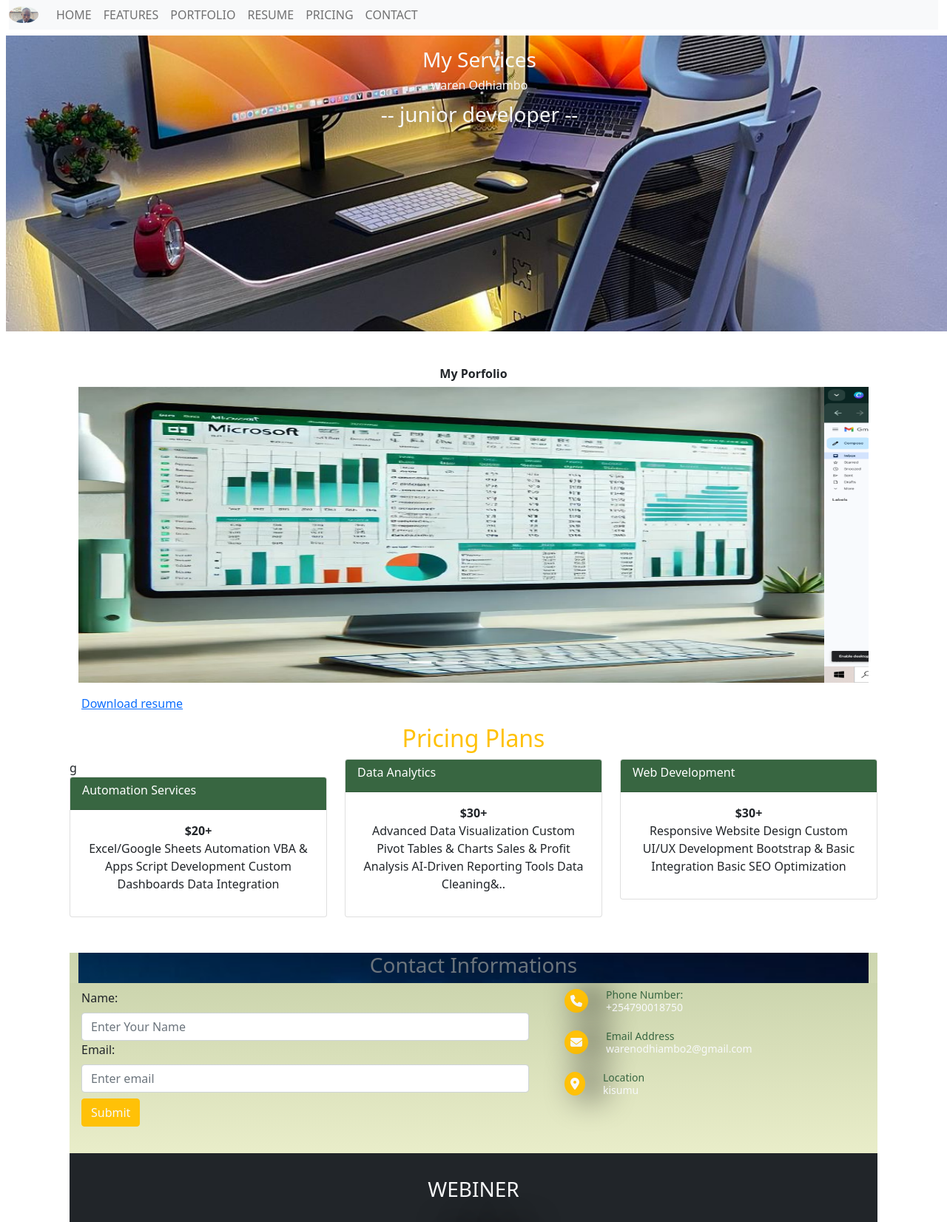
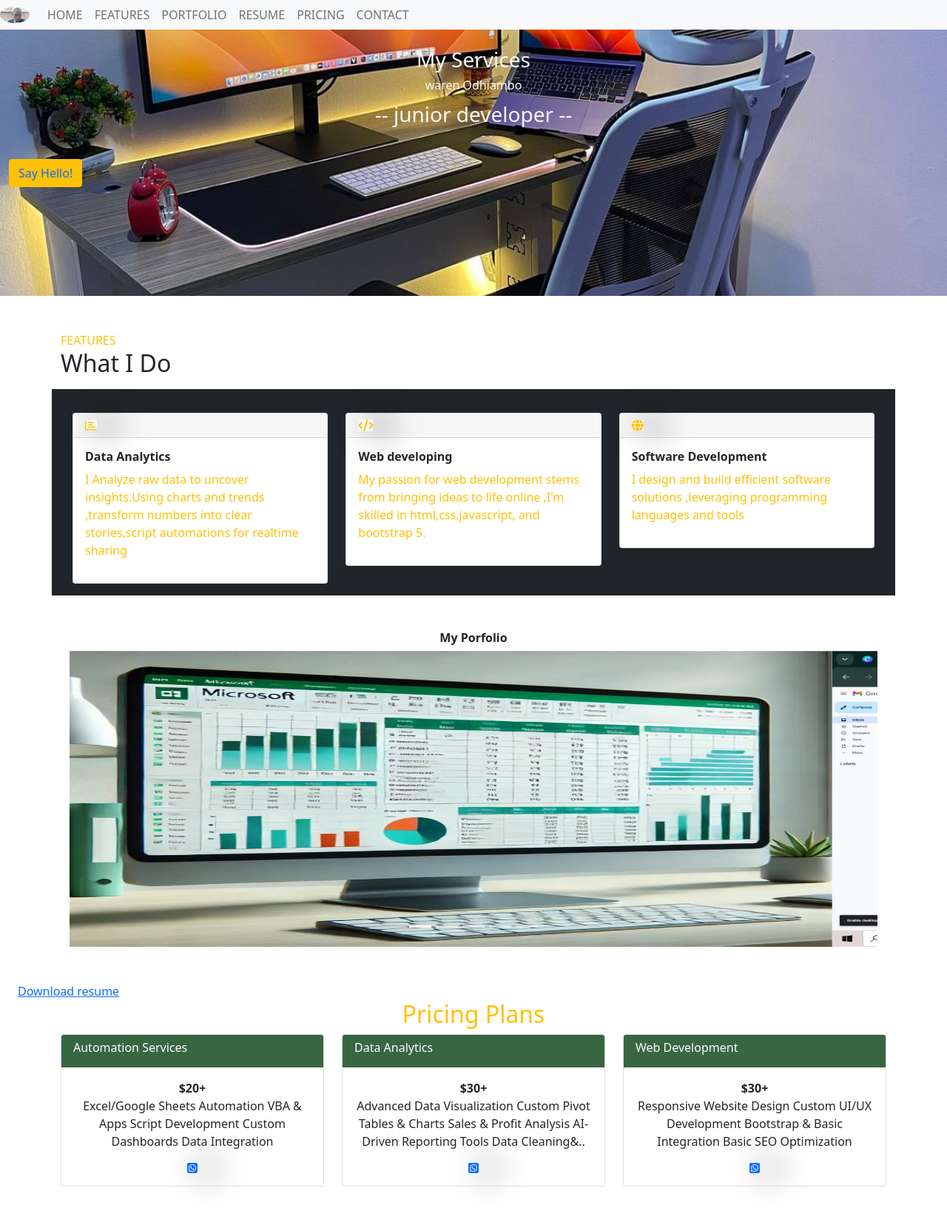
Before and after one commit to waren2/waren.portfolio, a plain HTML site: page index.html in a window 1280 px wide. Shown: the top 1652 px of the page at 74% size. Drawn offline with nearby package versions, Linux system fonts and the light colour scheme; some packages are replaced by stand-ins of ours; a script that the page names is missing; files whose address does not match are found by name.

Commit message:
new commit

```diff
--- a/assets/style.css
+++ b/assets/style.css
@@ -2,13 +2,26 @@
     box-sizing: border-box;
     padding: 0;
     margin: 0;
+}
+htmly,body{
+    scroll-behavior: smooth;
+}
+#nav-bar{
+    position: fixed;
+    top: 0;
+    width: 100%;
+    z-index: 1000;
+    padding: 0;
+
 }
 #home{
     background-image: url("/images/header/header\ image.jpg");
     background-position: center;
     background-size: cover;
     background-repeat: no-repeat;
-    height: 50vh !important;
+    min-height: 50vh;
+    width: 100%;
+    overflow-wrap: anywhere;
 }
 
 #contact{
@@ -78,3 +91,11 @@ div#card-header{
     background: #386641;
     color: #fff;
 }
+
+
+/* @media screen and (max-width: 617px){
+    #home{
+        width: 50%;
+    }
+
+} */
--- a/index.html
+++ b/index.html
@@ -41,16 +41,56 @@
 
         </nav>
     </section>
-    <section class="container-fluid pt-2 pb-2 m-2 text-light fs-3 pt-3 w-100" id="home">
+    <section class="container-fluid pt-2 pb-2 mb-5 text-light fs-3 pt-3 w-100" id="home">
+        <div class="mt-5">
         <h3 class="text-center justift-content-center">My <span>Services</span></h3>
         <h1 class="h6 text-center justift-content-center">waren Odhiambo</h1>
         <p class="text-center justift-content-center">-- <span> junior developer </span>--</p>
+        <div class="btn btn-warning mt-4 ">
+            <a class="text-decoration-none" href="https://wa.me/0762548428?text=Hi%2C%20I%27d%20like%20to%20know%20more" target="_blank">Say Hello!
+</a>
+        </div>
+
+        </div>
 
     </section>
+     <section class="container mb-5" id="features">
+        <span class="text-warning fs-6">FEATURES</span> <br>
+        <h2>What I Do</h2>
+        <div class="row mt-3 bg-dark text-warning  p-3">
+            <div class="col-sm-4 mt-3">
+                <div class="card">
+                    <div class="card-header"><i class="fa-regular fa-chart-bar"></i></div>
+                    <div class="card-body">
+                       <h1 class="h6"> <strong class="text-dark fw-bold fs-6">Data Analytics</strong></h1>
+                       <p> I Analyze raw data to uncover insights.Using charts and trends ,transform numbers into clear stories,script automations for realtime sharing </p>
 
-  <section class="container mt-3 work" id="portfolio">
+                    </div>
+                </div>
+            </div>
+            <div class="col-sm-4 mt-3">
+                <div class="card">
+                    <div class="card-header"><i class="fa-solid fa-code"></i></div>
+                    <div class="card-body">
+                        <h6><strong class="fw-bold fs-6 text-dark">Web developing</strong></h6>
+                        <p>My passion  for web development stems from bringing ideas to life online ,I'm skilled in html,css,javascript, and bootstrap 5. <br>
+                        </p>
+                    </div>
+                </div>
+            </div>
+            <div class="col-sm-4 mt-3">
+                <div class="card">
+                    <div class="card-header"><i class="fa-solid fa-globe"></i></div>
+                    <div class="card-body">
+                        <h6><strong class="fw-bold fs-6 text-dark" >Software Development</strong></h6>
+                        <p> I design and build efficient software solutions ,leveraging programming languages and tools </p>
+                    </div>
+                </div>
+            </div>
+        </div>
+  </section>
 
- <div class="container mt-5 " id="portfolio">
+  <section class="container mb-5 work" id="portfolio">
     <div class="slider">
         <h6 class="h1">My Porfolio</h6>
     </div>
@@ -92,13 +132,15 @@
                 <span class="visually-hidden">next</span>
                </button>
         </div>
-         <div class=" mx-3 mt-3 bt-secondary text-light">
+        </section>
+         <div class=" px-4 mt-3 bt-secondary text-light" id="resume">
             <a href="resumepdf/White Simple Student CV Resume.pdf">Download resume</a>
         </div>
-        <section class="container-fluid p-0 mt-3">
+        <div id="pricing">
+        <section id="PRICING" class="container mb-5">
             <div class="h2 text-center justift-content-center text-warning">Pricing Plans</div>
-           <div class="row mb-2">
-            <div class="col-sm-4">g
+           <div class="row">
+            <div class="col-sm-4 mb-2">
                 <div class="card">
                     <div class="card-header" id="card-header"><h6>Automation Services</h6></div>
                     <div class="card-body text-center">
@@ -107,10 +149,11 @@
 VBA & Apps Script Development
 Custom Dashboards
 Data Integration</p>
+<a href="https://wa.me/0762548428?text=Hello%2C%20I%27m%20interested%20in%20your%20services"><i class="fa-brands fa-square-whatsapp"></i></a>
                     </div>
                 </div>
             </div>
-            <div class="col-sm-4">
+            <div class="col-sm-4 mb-2">
                  <div class="card">
                     <div class="card-header"id="card-header"><h6>Data Analytics</h6></div>
                     <div class="card-body text-center">
@@ -120,11 +163,12 @@ Custom Pivot Tables & Charts
 Sales & Profit Analysis
 AI-Driven Reporting Tools
 Data Cleaning&..</p>
+<a href="https://wa.me/0762548428?text=Hello%2C%20I%27m%20interested%20in%20your%20services"><i class="fa-brands fa-square-whatsapp"></i></a>
                     </div>
                 </div>
 
             </div>
-            <div class="col-sm-4">
+            <div class="col-sm-4 mb-2">
                  <div class="card">
                     <div class="card-header "id="card-header"><h6>Web Development</h6></div>
                     <div class="card-body text-center">
@@ -133,6 +177,7 @@ Data Cleaning&..</p>
 Custom UI/UX Development
 Bootstrap & Basic Integration
 Basic SEO Optimization</p>
+<a href="https://wa.me/0762548428?text=Hello%2C%20I%27m%20interested%20in%20your%20services"><i class="fa-brands fa-square-whatsapp"></i></a>
                     </div>
                 </div>
 
@@ -140,13 +185,14 @@ Basic SEO Optimization</p>
            </div>
 
         </section>
-        <section class="container mt-5 fs-6" id="contact" >
+        </div>
+        <section class="container mb-5 fs-6" id="contact" >
             <div class="text-dark fw-bold" id="contact_me">
                 <h3 class="text-secondary">Contact Informations</h3>
                  </div>
         <div class="row" id="contact">
             <div class="col-sm-7">
-            <form method="post"  class="p-1" id="myForm">
+            <form id="myForm" action="#">
                 <div class="mt-1 mb-3">
                     <label for="name" class="form-label">Name:</label>
                     <input type="text" class="form-control w-70" id="name" placeholder="Enter Your Name" name="Name">
@@ -156,6 +202,7 @@ Basic SEO Optimization</p>
                 </div>
 
             </form>
+            <div id="responseMessage" class="mt-1 text-center fs-6"></div>
             </div>
             <div class="col-sm-5 p-2">
                 <div class="d-flex">
@@ -178,7 +225,7 @@ Basic SEO Optimization</p>
         </div>
         </section>
 
-        <section class="container-fluid bg-dark mb-5 text-light fs-6 w-100">
+        <section class="container-fluid bg-dark mb-0 text-light fs-6 w-100 " id="">
             <footer class="p-2 ">
                 <div >
                     <h3 class="text-center text-uppercase justift-content-center p-4">Webiner</h3>
@@ -202,7 +249,9 @@ Basic SEO Optimization</p>
         </section>
 
 
+
     <script src="script/main.js" text="javascript"></script>
+    <script src="https://unpkg.com/smooth-scroll@16.1.3/dist/smooth-scroll.polyfills.min.js"></script>
     <script src="https://cdn.jsdelivr.net/npm/@popperjs/core@2.9.2/dist/umd/popper.min.js" integrity="sha384-IQsoLXl5PILFhosVNubq5LC7Qb9DXgDA9i+tQ8Zj3iwWAwPtgFTxbJ8NT4GN1R8p" crossorigin="anonymous"></script>
 <script src="https://cdn.jsdelivr.net/npm/bootstrap@5.0.2/dist/js/bootstrap.min.js" integrity="sha384-cVKIPhGWiC2Al4u+LWgxfKTRIcfu0JTxR+EQDz/bgldoEyl4H0zUF0QKbrJ0EcQF" crossorigin="anonymous"></script>
 </body>
--- a/script/main.js
+++ b/script/main.js
@@ -1,24 +1,69 @@
+//   const scriptURL = 'https://script.google.com/macros/s/AKfycbxT9sVl_t6E9Z-DBzUX2mH0S0vOmusvjksFmzAnwU84eVwIXtKS4msOTKkNGNNwje2c/exec';
+//     const form = document.getElementById('myForm');
+//     const responseMessage = document.getElementById('responseMessage');
 
-    const scriptURL = 'https://script.google.com/macros/s/AKfycbwvFwek7WI6ZNYzFFfg6iQwHN8rysW-PbPqZs97vA/dev';
-    const form = document.getElementById('myForm');
+//     form.addEventListener('submit', e => {
+//       e.preventDefault();
+//       const data = { name: form.name.value, email: form.email.value };
 
-    form.addEventListener('submit', e => {
-      e.preventDefault();
+//       fetch(scriptURL, {
+//         method: 'POST',
+//         headers: { 'Content-Type': 'application/json' },
+//         body: JSON.stringify(data)
+//       })
+//       .then(response => response.json())
+//       .then(result => {
+//         responseMessage.innerHTML = '<div class="alert alert-success">Your data has been submitted!</div>';
+//         form.reset();
+//       })
+//       .catch(error => {
+//         responseMessage.innerHTML = '<div class="alert alert-danger">Error! Please try again.</div>';
+//         console.error('Error!', error.message);
+//       });
+//     });
+//   const scriptURL = 'https://script.google.com/macros/s/AKfycbxT9sVl_t6E9Z-DBzUX2mH0S0vOmusvjksFmzAnwU84eVwIXtKS4msOTKkNGNNwje2c/exec';
 
-      const data = {
-        name: form.name.value,
-        email: form.email.value
-      };
+// form.addEventListener('submit', e => {
+//   e.preventDefault();
+//   const data = {
+//     name: form.name.value,
+//     email: form.email.value
+//   };
+//   fetch(scriptURL, {
+//     method: 'POST',
+//     headers: { 'Content-Type': 'application/json' },
+//     body: JSON.stringify(data)
+//   })
+//   .then(r => r.json())
+//   .then(res => {
+//     console.log('Success:', res);
+//     responseMessage.innerHTML = '<div class="alert alert-success">Submitted!</div>';
+//     form.reset();
+//   })
+//   .catch(err => {
+//     console.error('Error:', err);
+//     responseMessage.innerHTML = '<div class="alert alert-danger">Error!</div>';
+//   });
+// });
 
-      fetch(scriptURL, {
-        method: 'POST',
-        mode: 'no-cors',
-        headers: {
-          'Content-Type': 'application/json'
-        },
-        body: JSON.stringify(data)
-      }).then(() => {
-        alert('Data submitted!');
+  const scriptURL = 'https://script.google.com/macros/s/AKfycbzM9yBX3CeOzScba_1y4hwIbYBY_P6TiLSH9eW9i92GyWbcJ11uHIPcLi0XHMMUn3Hk/exec';  // must end with /exec
+  const form = document.getElementById('myForm');
+  const responseMessage = document.getElementById('responseMessage');
+
+  form.addEventListener('submit', function (e) {
+    e.preventDefault(); // stop normal submit / page jump
+
+    const formData = new FormData(form);  // sends name & email
+
+    fetch(scriptURL, { method: 'POST', body: formData })
+      .then(() => {
+        responseMessage.innerHTML =
+          '<div class="alert alert-success">Submitted!</div>';
         form.reset();
+      })
+      .catch(err => {
+        console.error(err);
+        responseMessage.innerHTML =
+          '<div class="alert alert-danger">Error submitting.</div>';
       });
-    });
+  });
```
